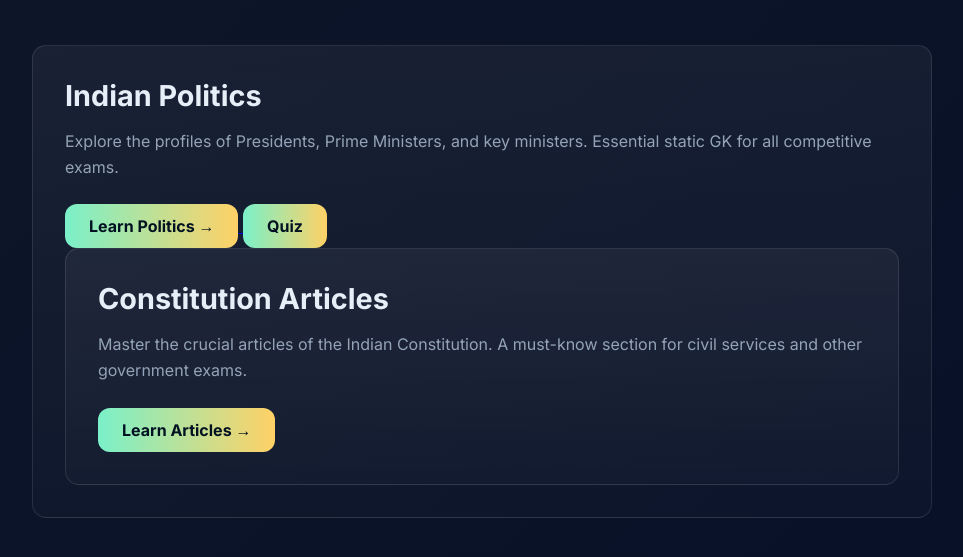
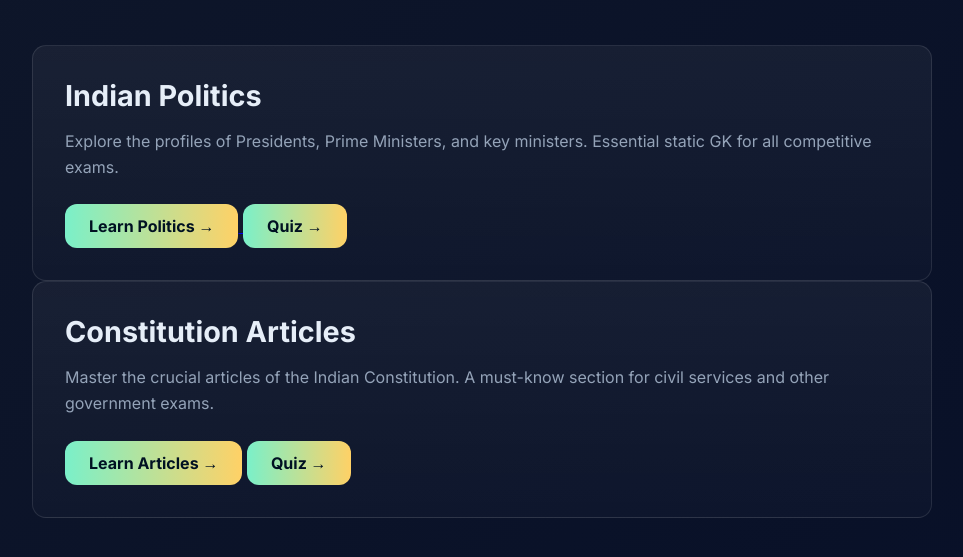
Before and after one commit to krishapajvani/politics-Articles, a plain HTML site: page index.html in a window 1280 px wide. Shown: the part 245-802 px from the top of the page, without its empty margins (158-1121 px from the left). Drawn offline with Linux system fonts and the light colour scheme.

Commit message:
Update index.html

```diff
--- a/index.html
+++ b/index.html
@@ -98,14 +98,16 @@ h1 span {
             <h2>Indian Politics</h2>
             <p>Explore the profiles of Presidents, Prime Ministers, and key ministers. Essential static GK for all competitive exams.</p>
             <a href="politics.html"><div class="primary-btn">Learn Politics →</div>
-              <a href = "politics_Quiz.html" class = "primary-btn">Quiz</a>
+              <a href = "politics_Quiz.html" class = "primary-btn">Quiz →</a>
         </a>
+    </div>
 
         <div class="option-card">
             <h2>Constitution Articles</h2>
             <p>Master the crucial articles of the Indian Constitution. A must-know section for civil services and other government exams.</p>
             <a href="article.html" class="primary-btn">Learn Articles →</a>
-                    </div>
+            <a href="constitution_articles.html" class="primary-btn">Quiz →</a>
+        </div>
     </div>
 </div>
 
```
